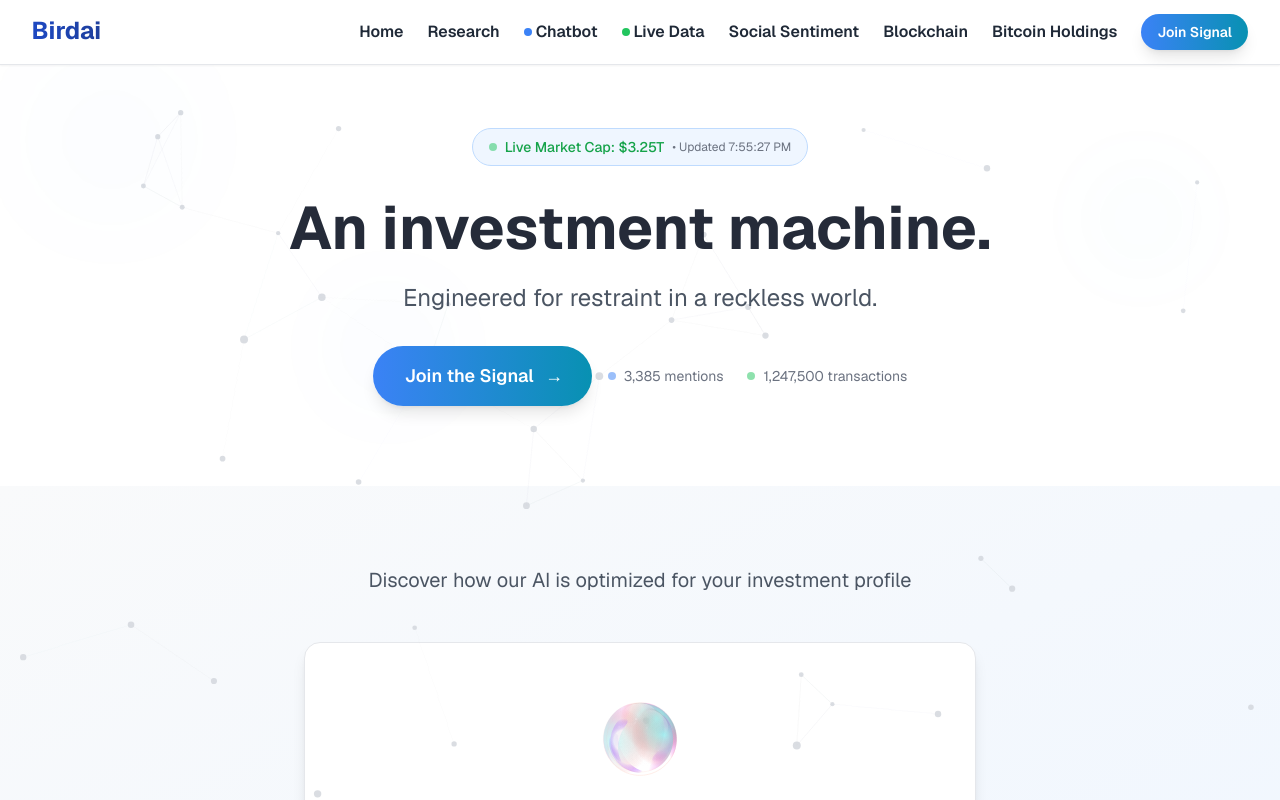
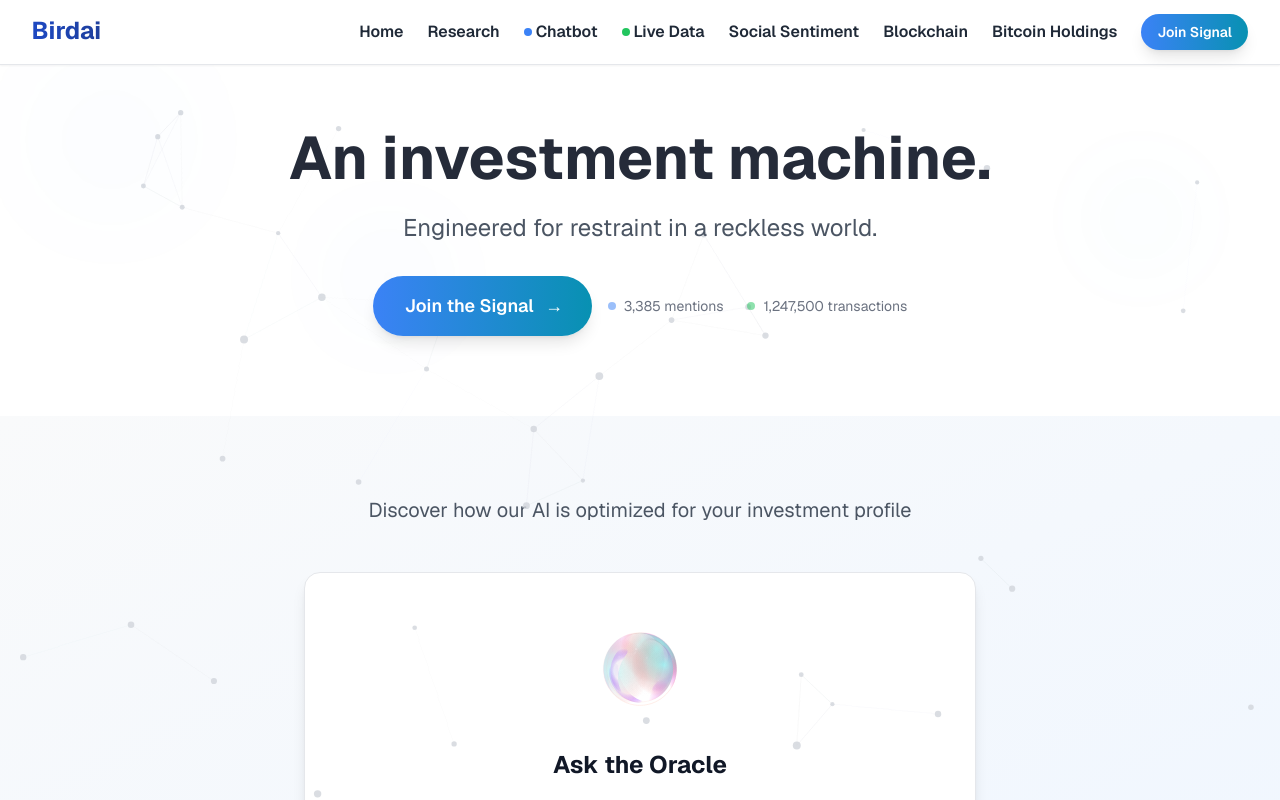
Before and after one commit to Kfar19/CursorWeb, a Next.js app: page / in a window 1280 px wide. Shown: the top 800 px of the page. Built offline with nearby package versions, Linux system fonts and the light colour scheme; no server answers.

Commit message:
Remove live market cap badge from hero section for cleaner design

```diff
--- a/src/app/page.tsx
+++ b/src/app/page.tsx
@@ -1421,16 +1421,7 @@ export default function Home() {
           animate="visible"
           variants={staggerContainer}
         >
-          {/* Live Market Cap Badge */}
-          <motion.div
-            className="inline-flex items-center space-x-2 bg-blue-50 border border-blue-200 rounded-full px-4 py-2 mb-8"
-            variants={fadeInUp}
-            whileHover={{ scale: 1.05 }}
-          >
-            <div className="w-2 h-2 bg-green-500 rounded-full animate-pulse"></div>
-            <span className="text-green-600 text-sm font-medium">Live Market Cap: {formatMarketCap(marketCap)}</span>
-            <span className="text-gray-500 text-xs">• Updated {lastUpdated.toLocaleTimeString()}</span>
-          </motion.div>
+
 
           <motion.h1
             className="text-4xl md:text-6xl font-bold text-gray-900 mb-6 relative text-center"
```
